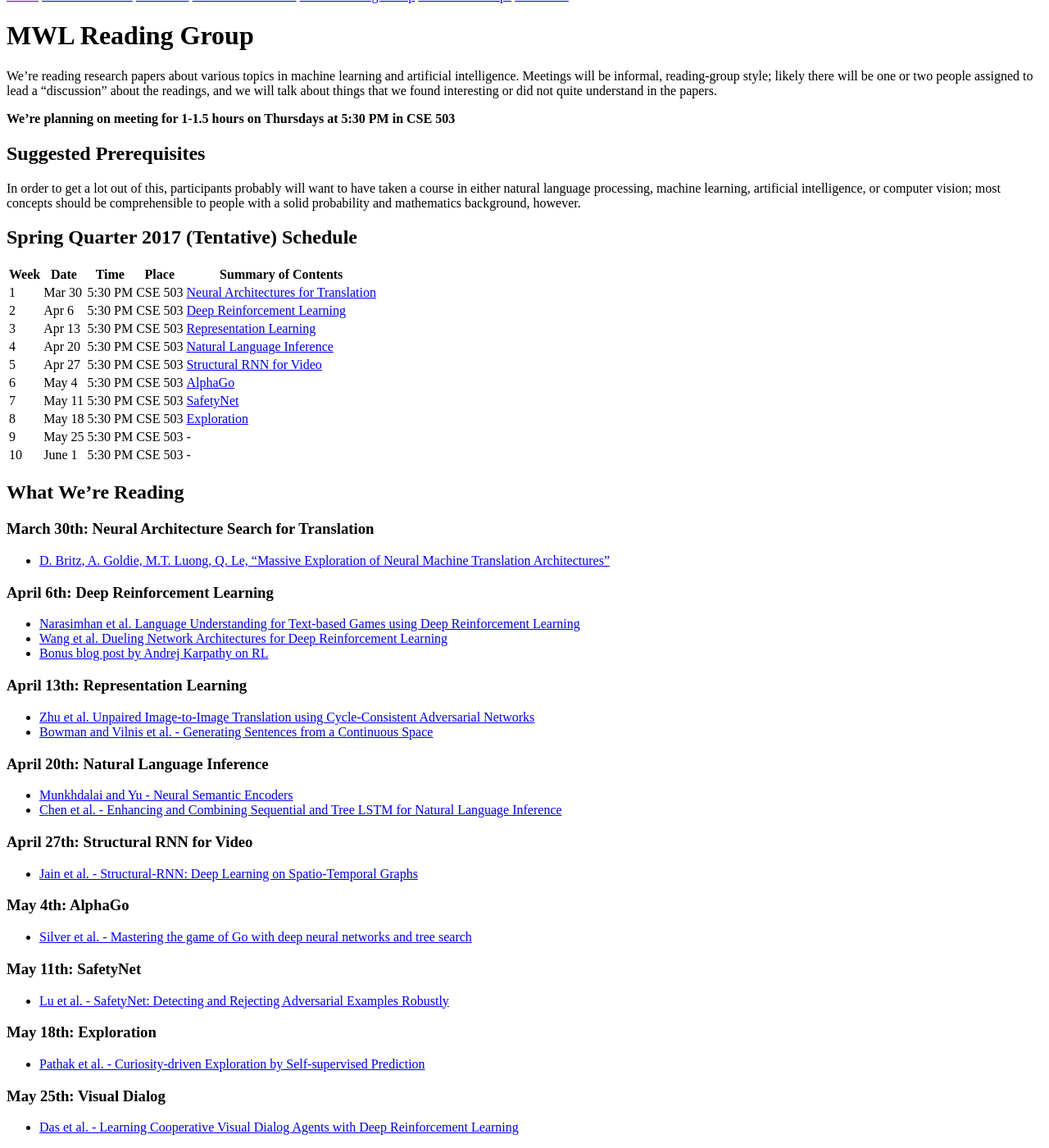
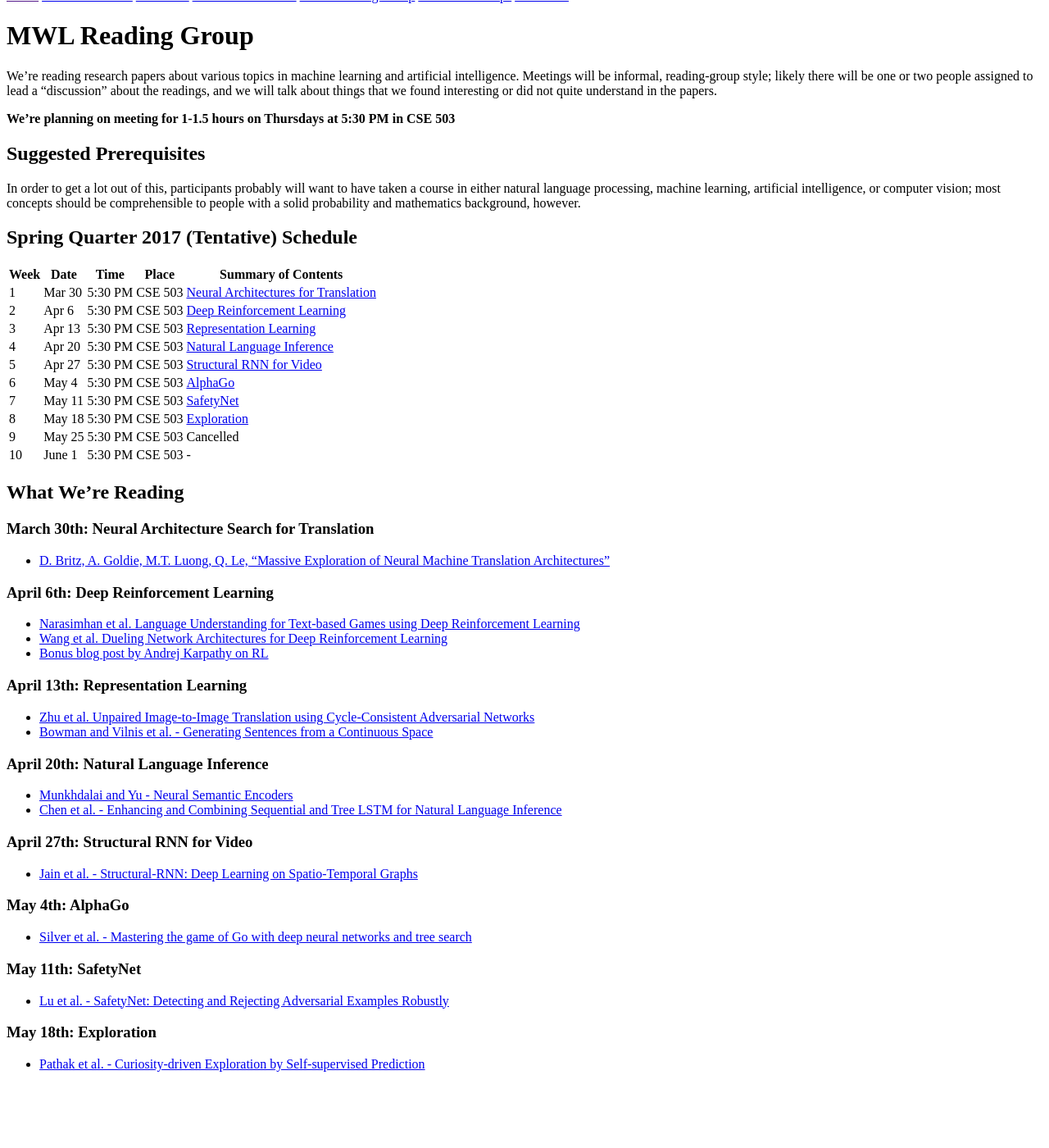
Before and after one commit to MachinesWhoLearn/machineswholearn.github.io, a Jekyll site: the page built from mwl_reading_group.md, in a window 1280 px wide and 1400 px high, scrolled down 128 px. Shown: the whole window at 82% size. Built offline with Jekyll 4.4.1, drawn with Linux system fonts in a browser that asks for light colours; after the commit the page ends 1451 px from its top, so only the background shows below that.

Commit message:
actually, not meeting for visual dialog :(

```diff
--- a/mwl_reading_group.md
+++ b/mwl_reading_group.md
@@ -30,7 +30,7 @@ people with a solid probability and mathematics background, however.
 | 6 | May 4 | 5:30 PM | CSE 503 | [AlphaGo](#may-4th-alphago) |
 | 7 | May 11 | 5:30 PM | CSE 503 | [SafetyNet](#may-11th-safetynet) |
 | 8 | May 18 | 5:30 PM | CSE 503 | [Exploration](#may-18th-exploration) |
-| 9 | May 25 | 5:30 PM | CSE 503 | - |
+| 9 | May 25 | 5:30 PM | CSE 503 | Cancelled |
 | 10 | June 1 | 5:30 PM | CSE 503 | - |
 
 ## What We're Reading
@@ -62,6 +62,3 @@ people with a solid probability and mathematics background, however.
 
 ### May 18th: Exploration
   - [Pathak et al. - Curiosity-driven Exploration by Self-supervised Prediction](https://pathak22.github.io/noreward-rl/resources/icml17.pdf)
-
-### May 25th: Visual Dialog
-  - [Das et al. - Learning Cooperative Visual Dialog Agents with Deep Reinforcement Learning](https://arxiv.org/abs/1703.06585)
```
